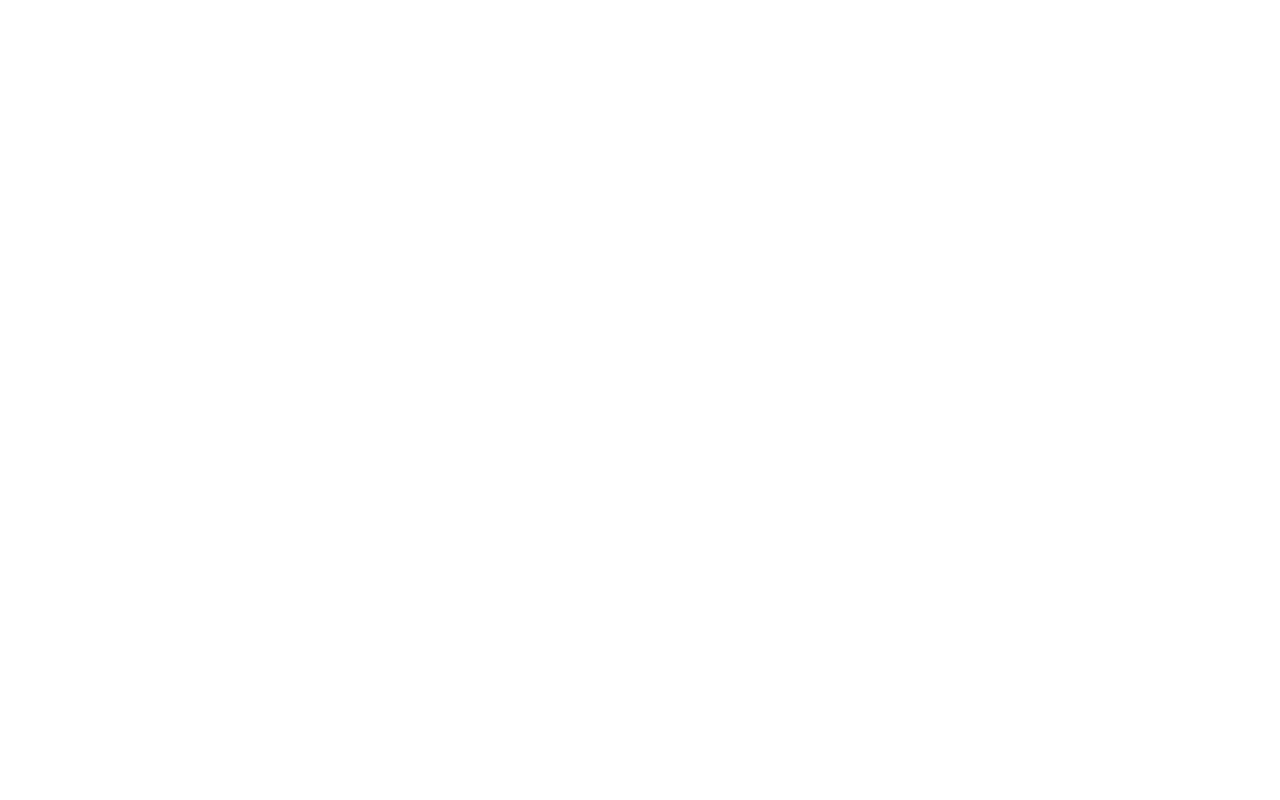
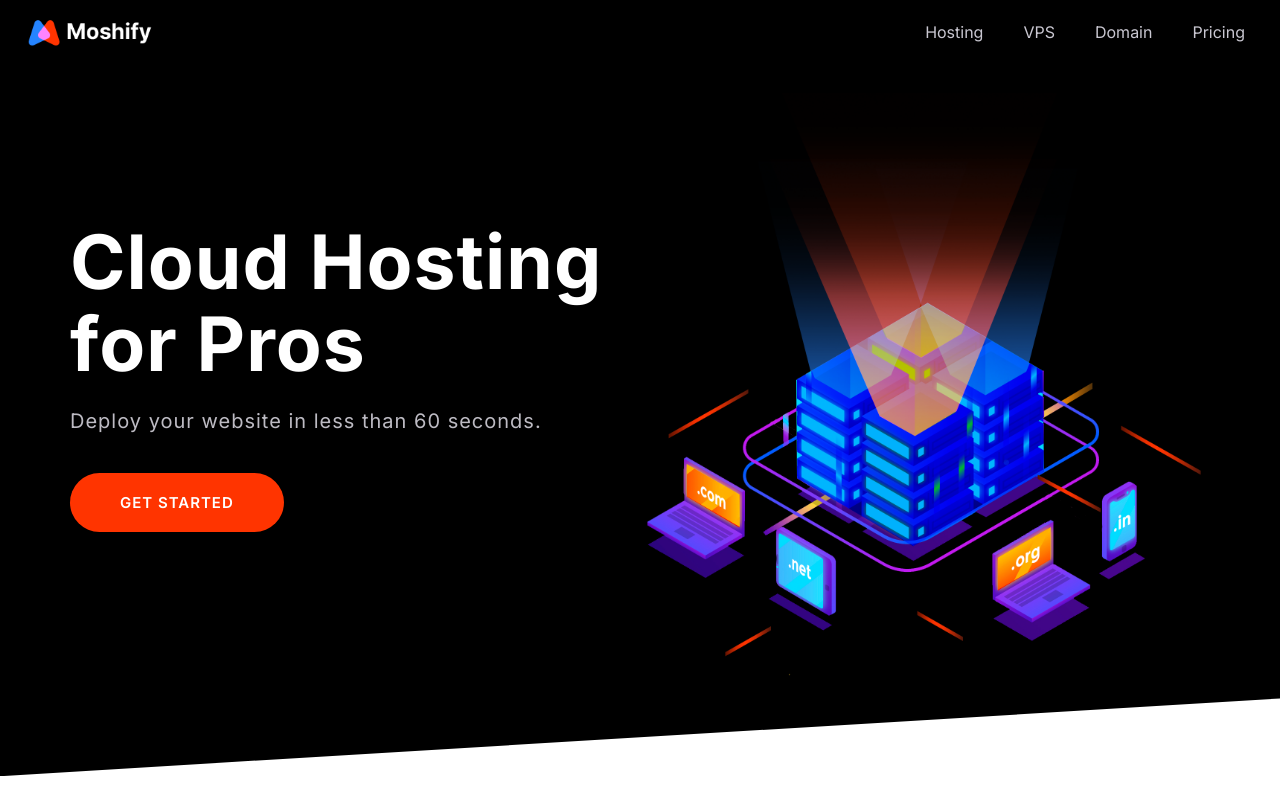
Before and after one commit to SerzhLe/MoshifySerg, a plain HTML site: page index.html in a window 1280 px wide. Drawn offline with Linux system fonts and the light colour scheme.

Commit message:
Build hero component and add nav bar.

```diff
--- a/css/styles.css
+++ b/css/styles.css
@@ -39,6 +39,7 @@ h2,
 h3 {
   color: var(--color-heading);
   margin-bottom: 1rem;
+  line-height: 1.1;
 }
 
 h1 {
@@ -627,6 +628,9 @@ background-color: hsl(189deg, 100%, 45%);
 
 .block__header {
   text-align: center;
+  font-size: 2rem;
+  color: hsl(251deg, 6%, 75%);
+  letter-spacing: 1px;
 }
 
 .block__heading {
@@ -657,10 +661,15 @@ background-color: hsl(189deg, 100%, 45%);
   margin: 0 auto;
 }
 
+
 /* Navigation bar */
 .nav {
   background-color: #000;
   padding: 1rem;
+  position: fixed;
+  top: 0;
+  z-index: 1;
+  width: 100%;
 }
 
 .nav > .list {
@@ -715,7 +724,7 @@ background-color: hsl(189deg, 100%, 45%);
   .nav {
     display: flex;
     justify-content: space-between;
-    padding: 2rem;
+    padding: 1.5rem;
   }
 
   .nav__menu-icon {
@@ -736,3 +745,35 @@ background-color: hsl(189deg, 100%, 45%);
     font-size: 1.6rem;
   }
 }
+
+
+/* Hero - banner - first block presentation of site */
+.hero__text {
+  margin: 2rem 0 5rem;
+}
+
+.hero__image {
+  width: 100%;
+}
+
+.hero__content .block__heading {
+  font-size: 6rem;
+  padding: 3rem 0;
+}
+
+.container a {
+  padding: 2rem 5rem;
+}
+
+
+@media screen and (min-width:768px) {
+  .hero__content {
+    text-align: start;
+    align-self: center;
+  }
+
+  .hero__content .block__heading {
+    font-size: 7.5rem;
+    padding: 0;
+  }
+}
--- a/index.html
+++ b/index.html
@@ -16,6 +16,40 @@
     <link rel="stylesheet" href="css/styles.css" />
   </head>
   <body>
+      <nav class="nav collapsible collapsible--expanded">
+        <div class="collapsible__header">
+          <a href="#"
+            ><img class="logo" src="images/logo.png" alt="Site logo - Moshify."
+          /></a>
+          <svg class="icon icon--gray nav__menu-icon">
+            <use xlink:href="images/sprite.svg#menu"></use>
+          </svg>
+        </div>
+        <ul class="list collapsible__content">
+          <li class="list__item">
+            <a class="collapsible__link" href="">Hosting</a>
+          </li>
+          <li class="list__item"><a class="collapsible__link" href="">VPS</a></li>
+          <li class="list__item">
+            <a class="collapsible__link" href="">Domain</a>
+          </li>
+          <li class="list__item">
+            <a class="collapsible__link" href="">Pricing</a>
+          </li>
+        </ul>
+      </nav>
+    <section class="block block--dark block--skewed--left">
+      <div class="container grid grid--1x2">
+          <header class="block__header hero__content">
+              <h1 class="block__heading">Cloud Hosting for Pros</h2>
+              <p class="hero__text">
+                Deploy your website in less than 60 seconds.
+              </p>
+            <a class="button button--accent" href="">Get Started</a>
+          </header>
+        <img class="hero__image" src="images/banner.png" alt="Banner photo.">
+      </div>
+    </section>
     <script src="main.js"></script>
   </body>
 </html>
```
Also changed, not shown: images/banner.png (added).
